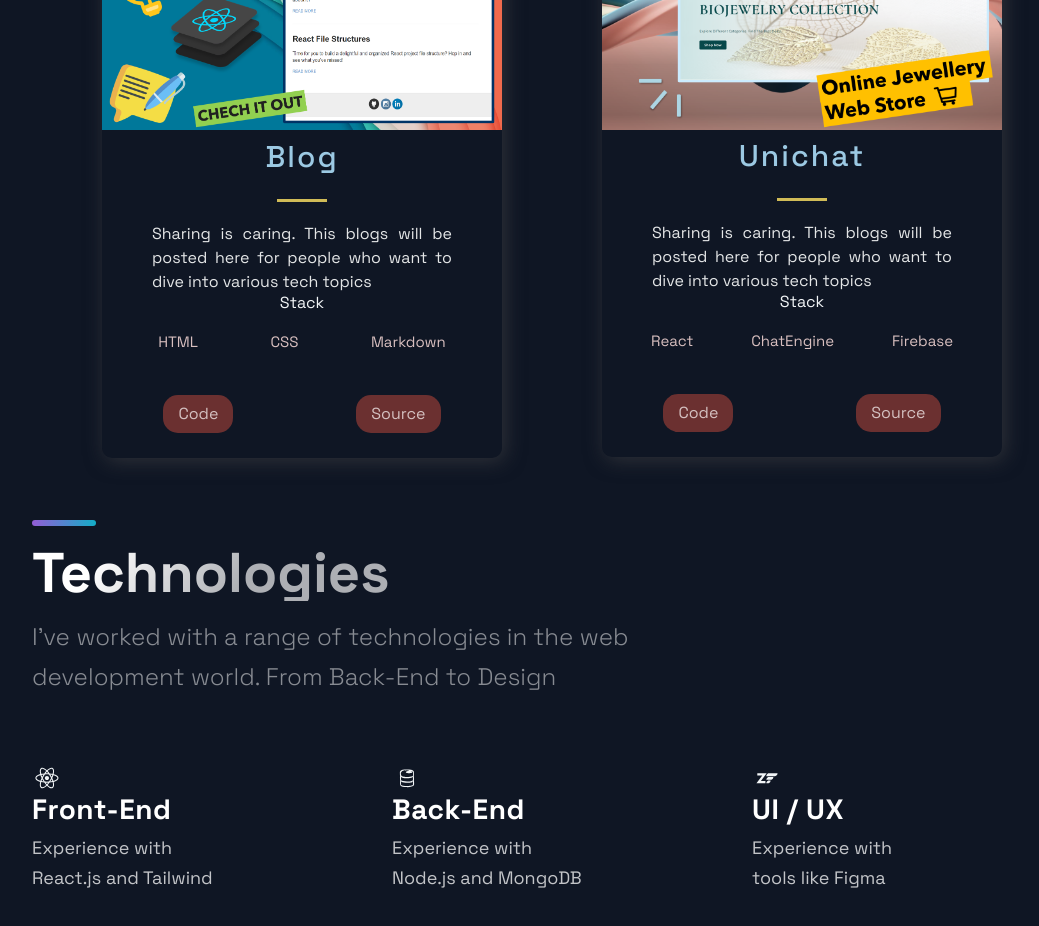
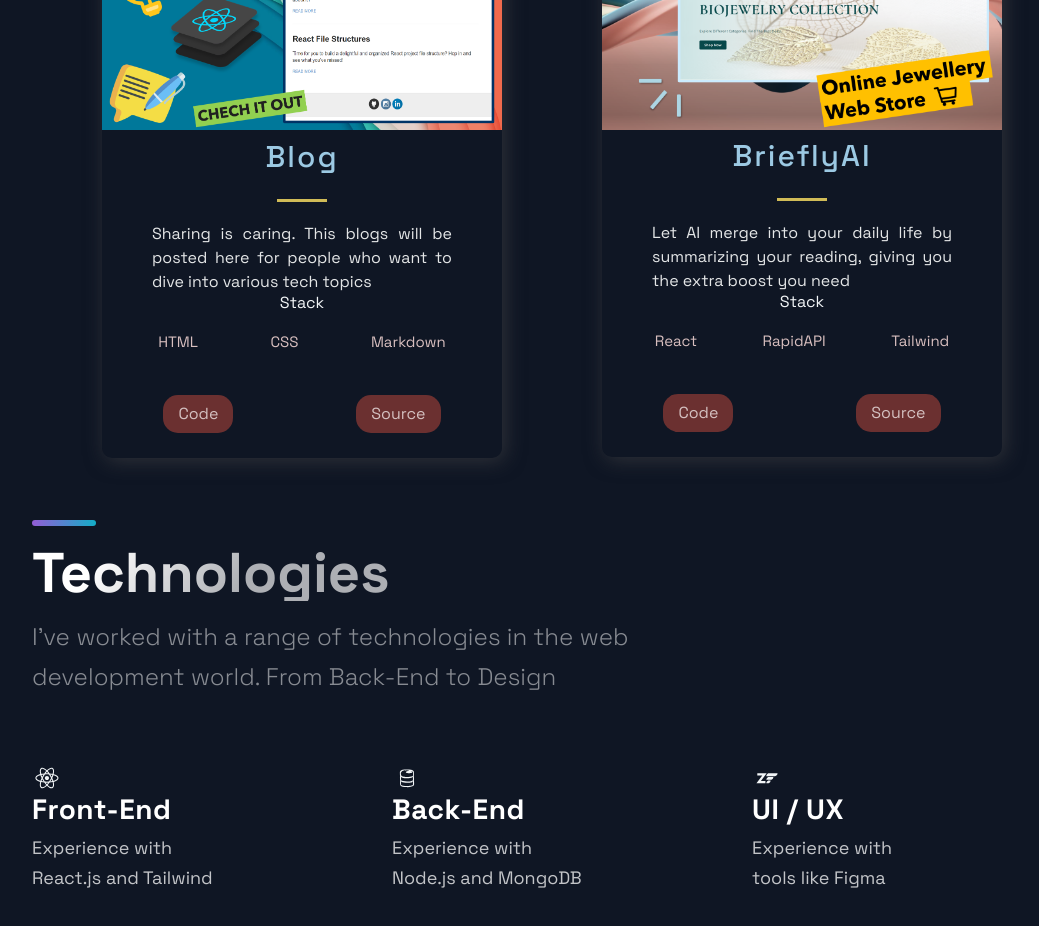
Before and after one commit to Matthew-503/Project_Porfolio, a Next.js app: page / in a window 1280 px wide. Shown: the part 1580-2506 px from the top of the page, without its empty margins (88-1127 px from the left). Built offline with nearby package versions, Linux system fonts and the light colour scheme.

Commit message:
Update Data.js

```diff
--- a/src/Assets/Data.js
+++ b/src/Assets/Data.js
@@ -27,12 +27,12 @@
     id: 2,
   },
   {
-    title: 'Unichat',
-    description: "Sharing is caring. This blogs will be posted here for people who want to dive into various tech topics",
+    title: 'BrieflyAI',
+    description: "Let AI merge into your daily life by summarizing your reading, giving you the extra boost you need",
     image: '/images/4.png',
-    tags: ['React', 'ChatEngine', 'Firebase'],
-    source: 'https://google.com',
-    visit: 'https://google.com',
+    tags: ['React', 'RapidAPI', 'Tailwind'],
+    source: 'https://github.com/Matthew-503/project_ai-summarizer',
+    visit: 'https://breiflyai.vercel.app/',
     id: 3,
   },
 ];
```
